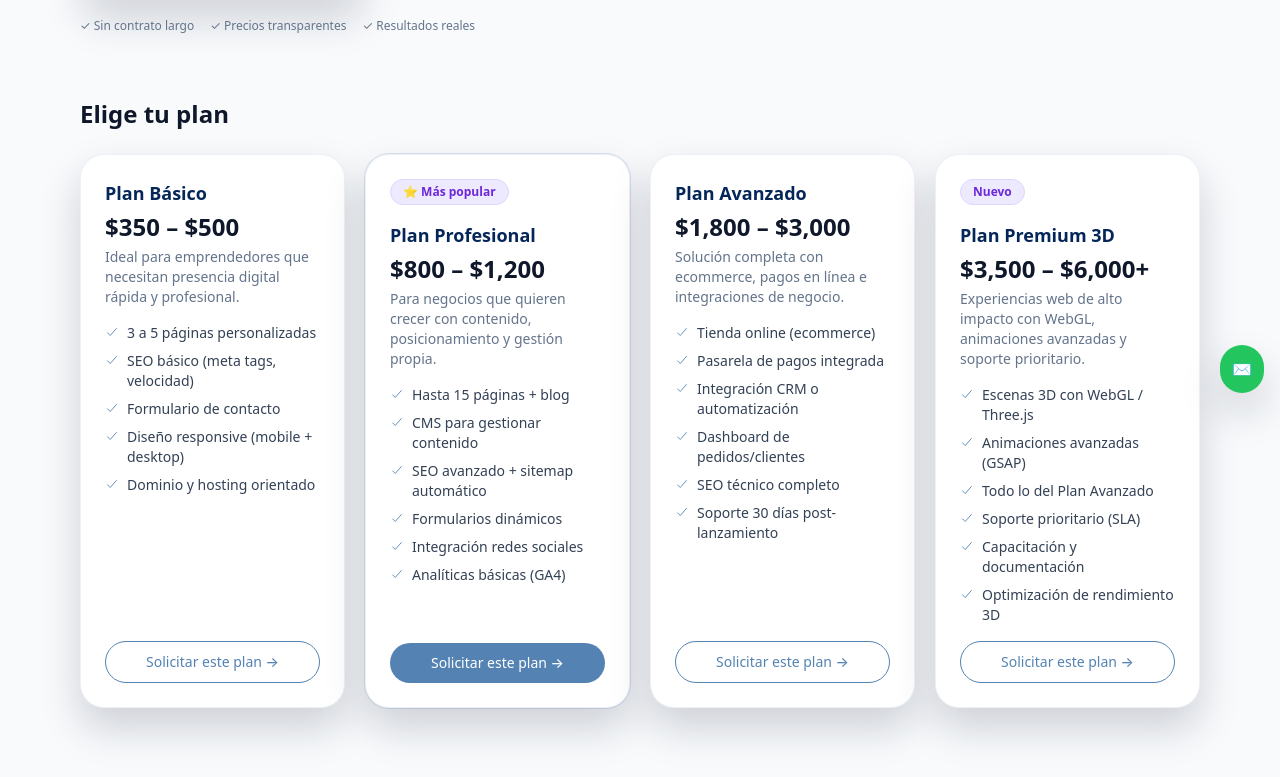
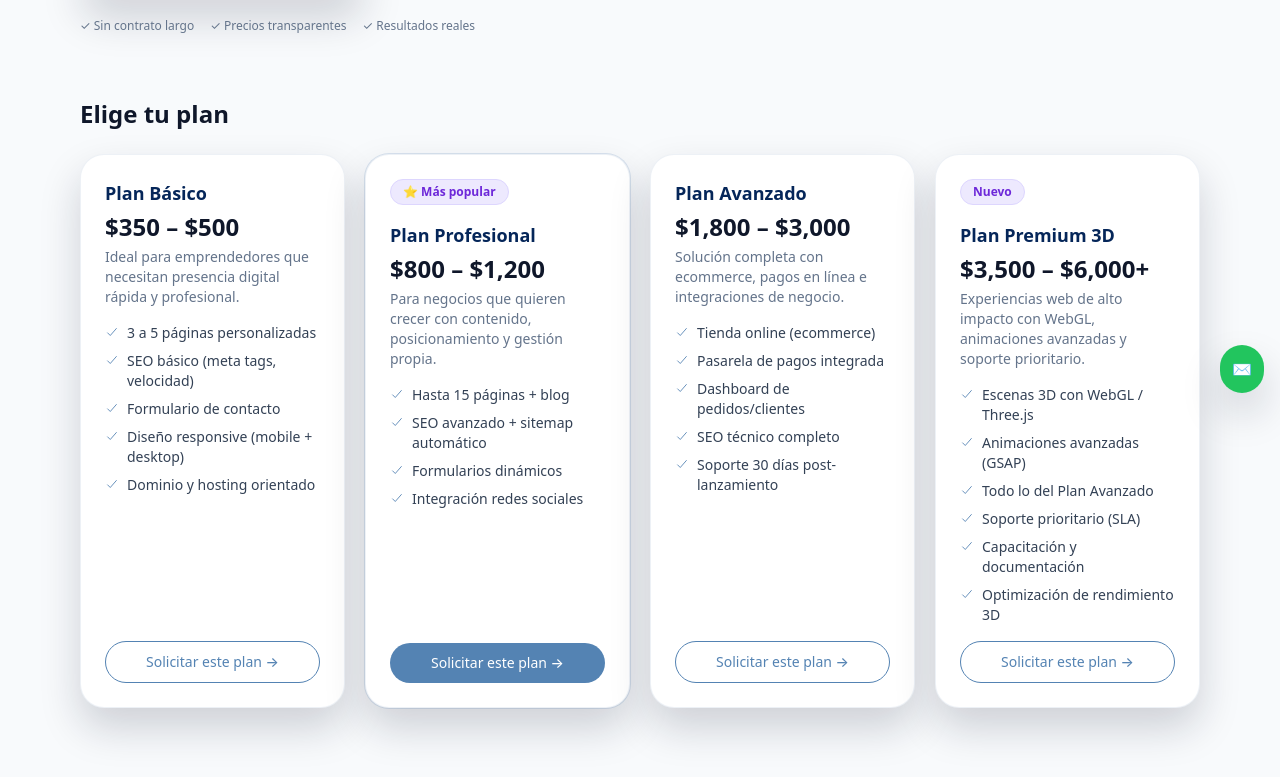
Before and after one commit to A13XMC11/LanLabs, a React (Vite) app: page /planes in a window 1280 px wide. Shown: the part 383-1160 px from the top of the page. Built offline with nearby package versions, Linux system fonts and the light colour scheme.

Commit message:
upgrade: change on cards

```diff
--- a/src/pages/Planes.jsx
+++ b/src/pages/Planes.jsx
@@ -42,11 +42,9 @@ const PLANS = [
     ctaMessage: 'Hola LanLabs 👋 Me interesa el Plan Profesional de desarrollo web ($800–1,200).',
     features: [
       'Hasta 15 páginas + blog',
-      'CMS para gestionar contenido',
       'SEO avanzado + sitemap automático',
       'Formularios dinámicos',
       'Integración redes sociales',
-      'Analíticas básicas (GA4)',
     ],
   },
   {
@@ -60,7 +58,6 @@ const PLANS = [
     features: [
       'Tienda online (ecommerce)',
       'Pasarela de pagos integrada',
-      'Integración CRM o automatización',
       'Dashboard de pedidos/clientes',
       'SEO técnico completo',
       'Soporte 30 días post-lanzamiento',
```
